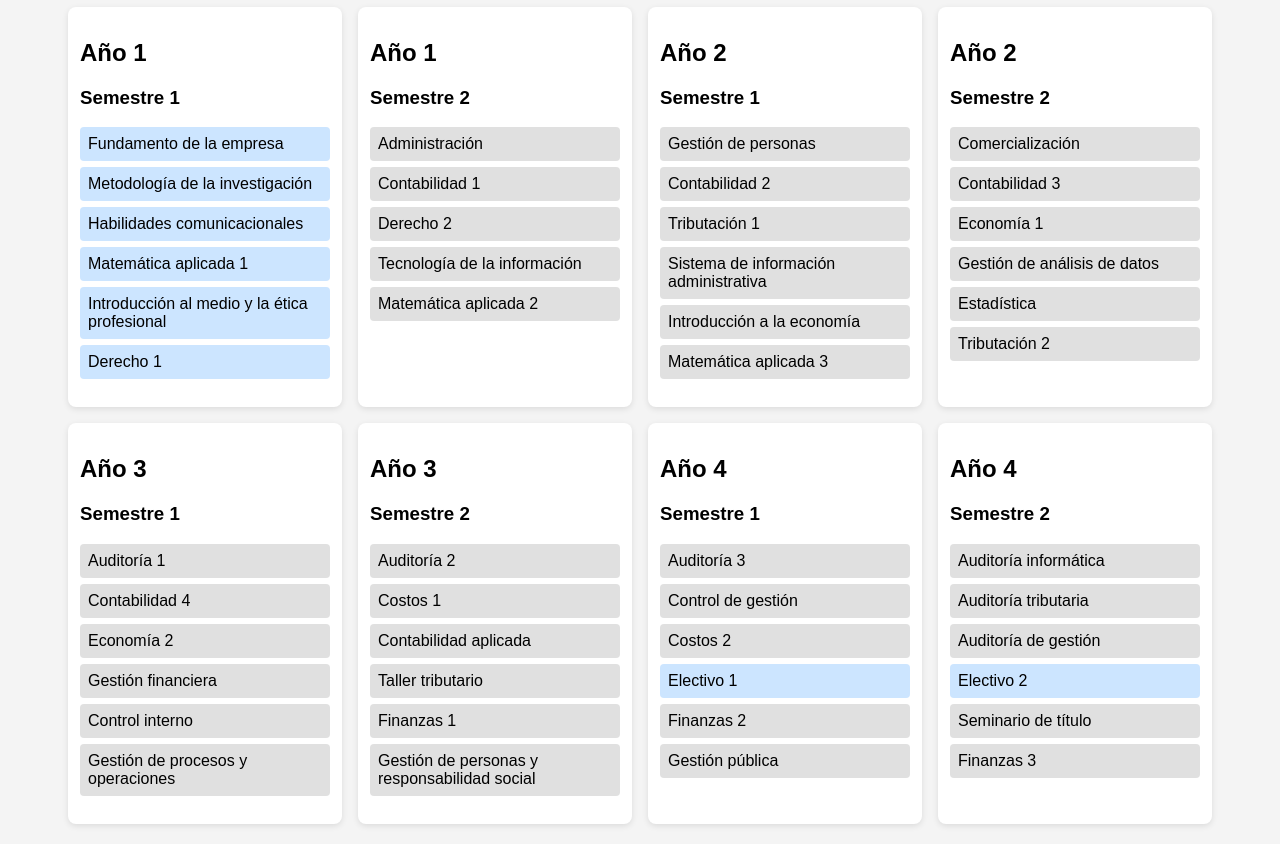
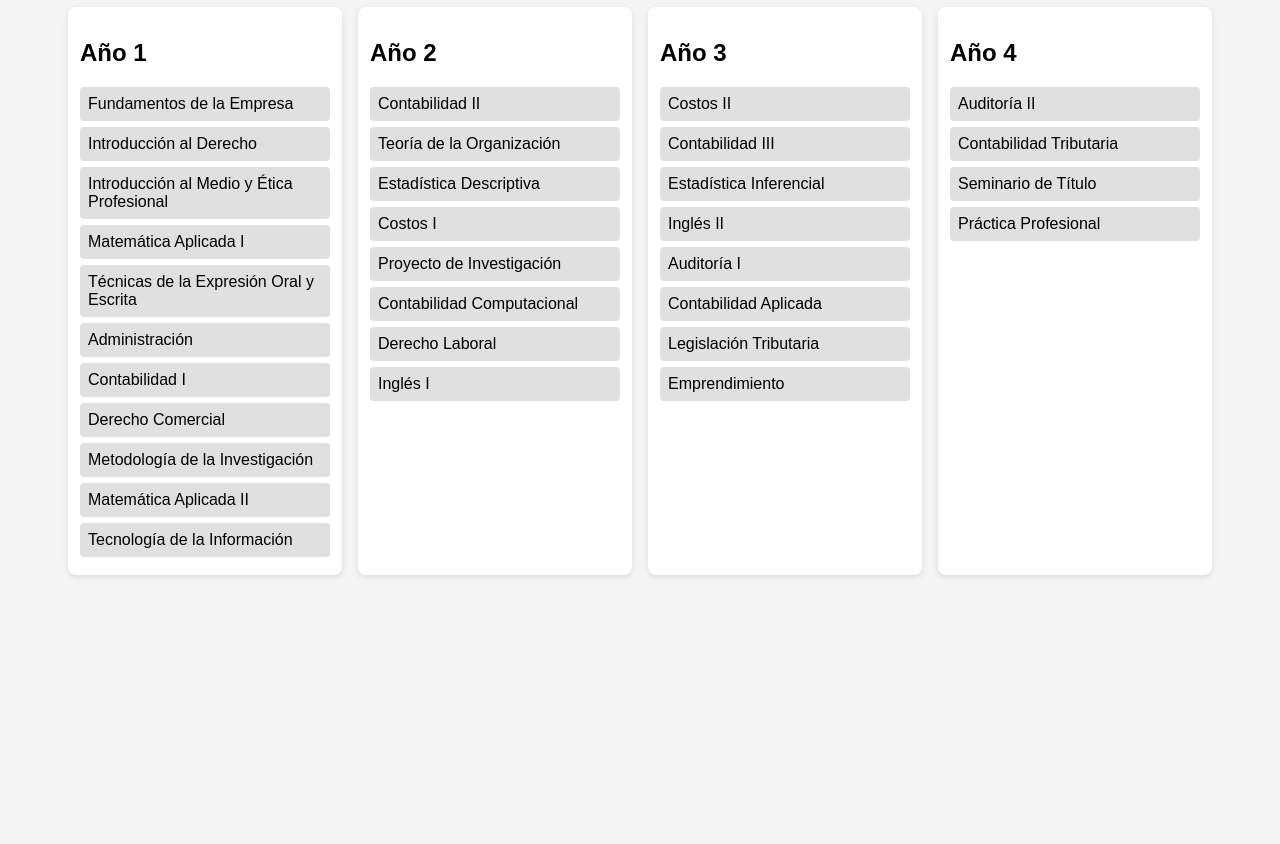
Before and after one commit to pipealarval/malla-contador-auditor-2021, a plain HTML site: page index.html in a window 1280 px wide. Shown: the part 93-937 px from the top of the page. After the commit the page ends 800 px from the top, so only its background shows below. Drawn offline with Linux system fonts and the light colour scheme.

Commit message:
Update index.html

```diff
--- a/index.html
+++ b/index.html
@@ -1,14 +1,70 @@
 <!DOCTYPE html>
 <html lang="es">
 <head>
-  <meta charset="UTF-8" />
-  <meta name="viewport" content="width=device-width, initial-scale=1.0"/>
-  <title>Malla Curricular - Feli</title>
-  <link rel="stylesheet" href="style.css" />
+  <meta charset="UTF-8">
+  <meta name="viewport" content="width=device-width, initial-scale=1.0">
+  <title>Malla Curricular Contador Auditor</title>
+  <link rel="stylesheet" href="style.css">
 </head>
 <body>
-  <h1>Malla Curricular - Feli</h1>
-  <div class="malla" id="mallaContainer"></div>
+  <h1>Malla Curricular - Contador Auditor</h1>
+  <div class="malla">
+    <div class="anio" id="anio-1">
+      <h2>Año 1</h2>
+      <div class="ramos">
+        <div class="ramo" data-requisitos="">Fundamentos de la Empresa</div>
+        <div class="ramo" data-requisitos="">Introducción al Derecho</div>
+        <div class="ramo" data-requisitos="">Introducción al Medio y Ética Profesional</div>
+        <div class="ramo" data-requisitos="">Matemática Aplicada I</div>
+        <div class="ramo" data-requisitos="">Técnicas de la Expresión Oral y Escrita</div>
+        <div class="ramo" data-requisitos="">Administración</div>
+        <div class="ramo" data-requisitos="">Contabilidad I</div>
+        <div class="ramo" data-requisitos="">Derecho Comercial</div>
+        <div class="ramo" data-requisitos="">Metodología de la Investigación</div>
+        <div class="ramo" data-requisitos="Matemática Aplicada I">Matemática Aplicada II</div>
+        <div class="ramo" data-requisitos="">Tecnología de la Información</div>
+      </div>
+    </div>
+
+    <div class="anio" id="anio-2">
+      <h2>Año 2</h2>
+      <div class="ramos">
+        <div class="ramo" data-requisitos="Contabilidad I">Contabilidad II</div>
+        <div class="ramo" data-requisitos="Administración">Teoría de la Organización</div>
+        <div class="ramo" data-requisitos="Matemática Aplicada II">Estadística Descriptiva</div>
+        <div class="ramo" data-requisitos="Contabilidad I">Costos I</div>
+        <div class="ramo" data-requisitos="Metodología de la Investigación">Proyecto de Investigación</div>
+        <div class="ramo" data-requisitos="Contabilidad II">Contabilidad Computacional</div>
+        <div class="ramo" data-requisitos="Derecho Comercial">Derecho Laboral</div>
+        <div class="ramo" data-requisitos="">Inglés I</div>
+      </div>
+    </div>
+
+    <div class="anio" id="anio-3">
+      <h2>Año 3</h2>
+      <div class="ramos">
+        <div class="ramo" data-requisitos="Costos I">Costos II</div>
+        <div class="ramo" data-requisitos="Contabilidad II">Contabilidad III</div>
+        <div class="ramo" data-requisitos="Estadística Descriptiva">Estadística Inferencial</div>
+        <div class="ramo" data-requisitos="Inglés I">Inglés II</div>
+        <div class="ramo" data-requisitos="Contabilidad III, Estadística Inferencial">Auditoría I</div>
+        <div class="ramo" data-requisitos="Contabilidad Computacional">Contabilidad Aplicada</div>
+        <div class="ramo" data-requisitos="Derecho Laboral">Legislación Tributaria</div>
+        <div class="ramo" data-requisitos="">Emprendimiento</div>
+      </div>
+    </div>
+
+    <div class="anio" id="anio-4">
+      <h2>Año 4</h2>
+      <div class="ramos">
+        <div class="ramo" data-requisitos="Auditoría I">Auditoría II</div>
+        <div class="ramo" data-requisitos="Contabilidad Aplicada, Legislación Tributaria">Contabilidad Tributaria</div>
+        <div class="ramo" data-requisitos="Auditoría II">Seminario de Título</div>
+        <div class="ramo" data-requisitos="Contabilidad Tributaria">Práctica Profesional</div>
+      </div>
+    </div>
+  </div>
+
   <script src="script.js"></script>
 </body>
 </html>
```
